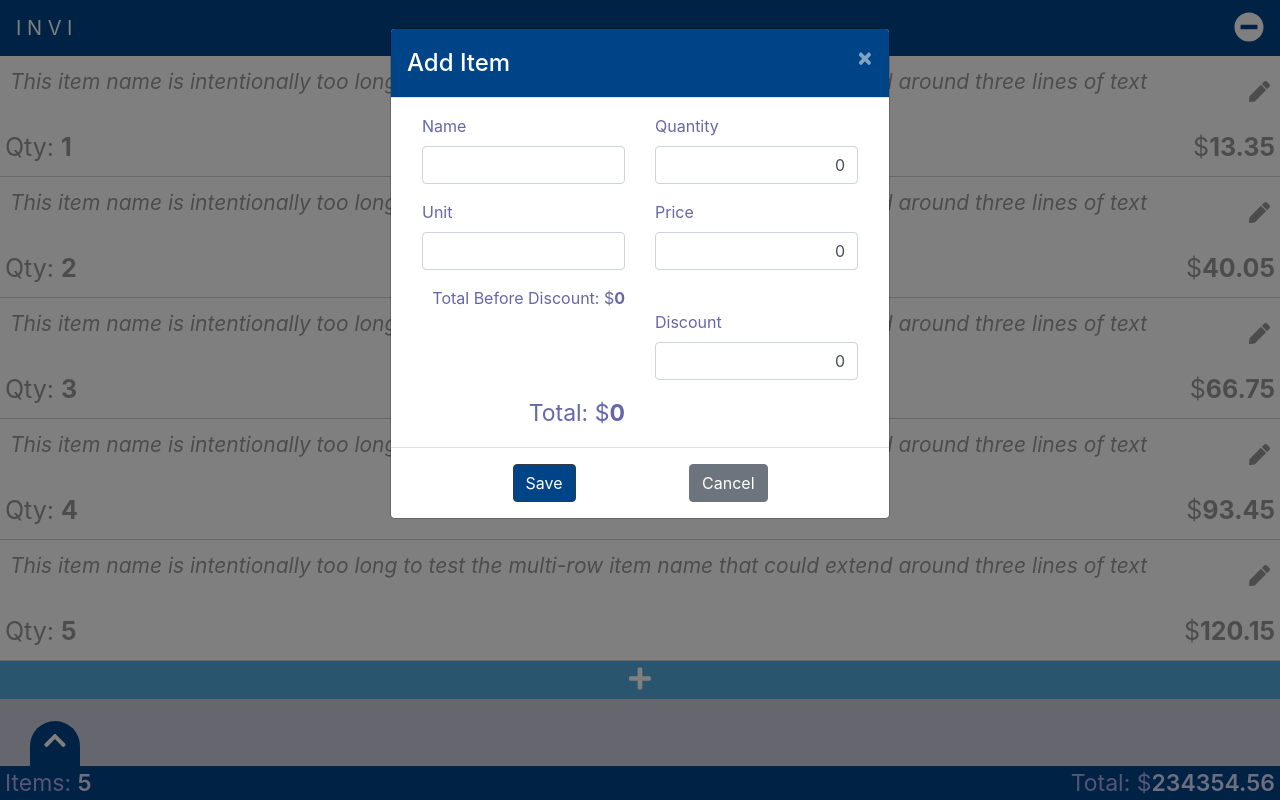
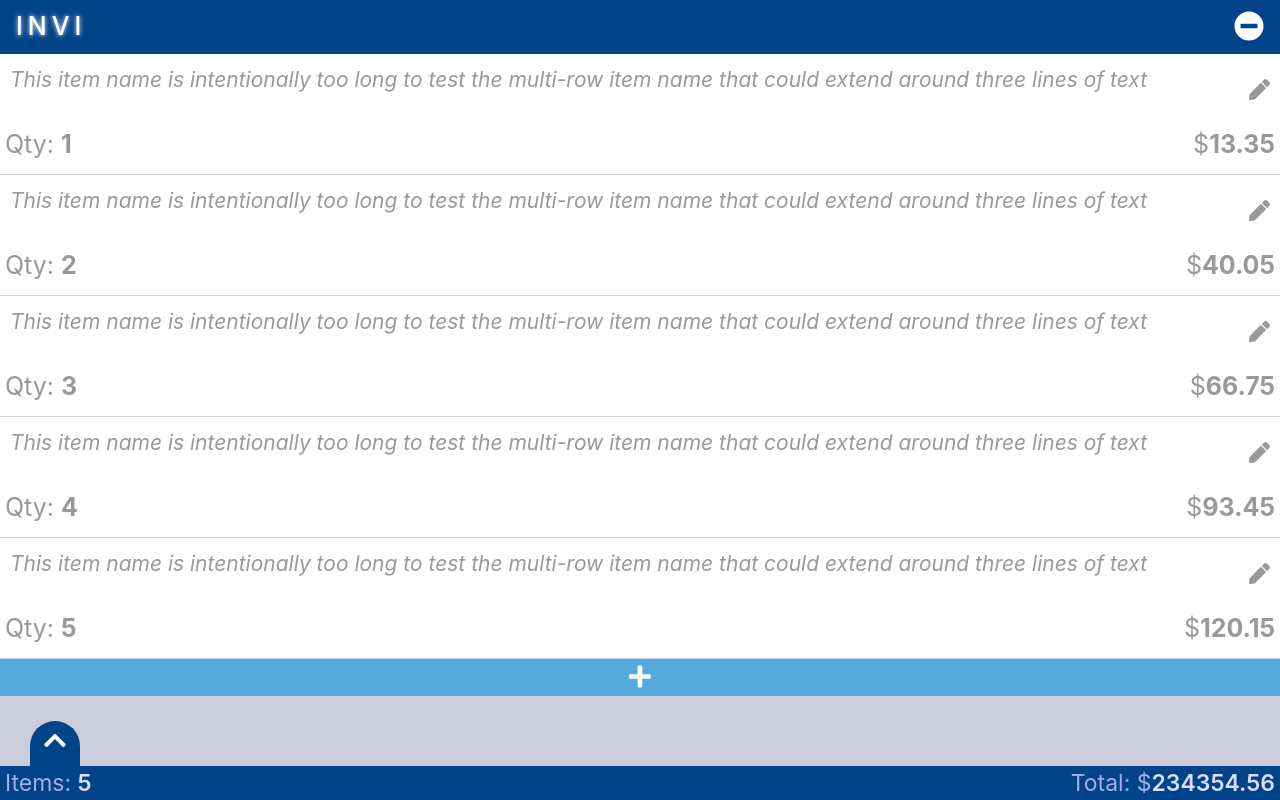
Before and after one commit to navedrasul/INVI-SPA, an Angular app: page / in a window 1280 px wide. Built offline with nearby package versions, Linux system fonts and the light colour scheme.

Commit message:
Minor interface adjustments and bug fixes
Some debugging code has been removed.

```diff
--- a/src/app/components/containers/item-list/item-list.component.ts
+++ b/src/app/components/containers/item-list/item-list.component.ts
@@ -36,10 +36,6 @@ export class ItemListComponent implements OnInit {
     };
 
     this.dataSvc.itemsChange$.subscribe(dataSvcObserver);
-
-    // Start: Debugging Test Code.
-    this.openAddEditItemModal();
-    // End: Debugging Test Code.
   }
 
   addItem() {
--- a/src/app/components/layout/header/header.component.html
+++ b/src/app/components/layout/header/header.component.html
@@ -5,7 +5,9 @@
   <a
     class="navbar-brand"
     href="#"
-  >I N V I</a>
+  >
+    <span class="inviLogo">INVI</span>
+  </a>
   <form class="form-inline ml-auto">
     <a
       class="removeBtn"
--- a/src/app/components/layout/header/header.component.scss
+++ b/src/app/components/layout/header/header.component.scss
@@ -1,12 +1,32 @@
+$logo-letter-spacing: 5px;
+$logo-size: 25px;
+$logo-weight: 500;
+$logo-shadow: 0px 0px 5px #fff;
+
 $iconBtn-size: 30px;
 $textBtn-size: 15px;
 $textBtn-weight: 500;
+$textBtn-letter-spacing: 2px;
 
 $removeBtn-color: white;
 
 $raBtn-color: orangered;
 
 $backBtn-color: grey;
+
+.inviLogo {
+  font-size: $logo-size;
+  font-weight: $logo-weight;
+  letter-spacing: $logo-letter-spacing;
+
+  padding: 0px 0px;
+
+  text-shadow: $logo-shadow;
+}
+
+.navbar-brand {
+  padding: 0px 0px;
+}
 
 .removeBtn {
   color: $removeBtn-color;
@@ -15,15 +35,18 @@ $backBtn-color: grey;
   cursor: pointer;
 }
 
+.btn {
+  font-weight: $textBtn-weight;
+  letter-spacing: $textBtn-letter-spacing;
+}
+
 .raBtn {
   color: $raBtn-color;
   font-size: $textBtn-size;
-  font-weight: $textBtn-weight;
   margin-right: 10px;
 }
 
 .backBtn {
   color: $backBtn-color;
   font-size: $textBtn-size;
-  font-weight: $textBtn-weight;
 }
--- a/src/app/components/shared/add-edit-item/add-edit-item.component.html
+++ b/src/app/components/shared/add-edit-item/add-edit-item.component.html
@@ -51,12 +51,12 @@
         </div>
       </div>
       <div class="row">
-        <div class="col-md-6 col-sm-12 totalBeforeDiscount text-right">
+        <div class="col-md-12 col-sm-12 totalBeforeDiscount text-right">
           Total Before Discount: $<strong>{{totalBeforeDiscount}}</strong>
         </div>
       </div>
       <div class="row">
-        <div class="col-md-6 offset-6 col-sm-12 form-group">
+        <div class="col-md-6 offset-md-6 col-sm-12 form-group">
           <label class="control-label">Discount</label>
           <input
             type="text"
@@ -67,7 +67,7 @@
         </div>
       </div>
       <div class="row">
-        <div class="col-md-6 col-sm-12 total text-right">
+        <div class="col-md-12 col-sm-12 total text-right">
           Total: $<strong>{{total}}</strong>
         </div>
       </div>
@@ -79,10 +79,10 @@
     type="button"
     class="btn btn-dark save-btn"
     (click)="saveAndClose()"
-  >Save</button>
+  >SAVE</button>
   <button
     type="button"
     class="btn btn-secondary"
     (click)="modalRef.hide()"
-  >Cancel</button>
+  >CANCEL</button>
 </div>
--- a/src/app/components/shared/add-edit-item/add-edit-item.component.scss
+++ b/src/app/components/shared/add-edit-item/add-edit-item.component.scss
@@ -1,5 +1,7 @@
 $darkText-color: #66a;
 $labelText-size: 23px;
+
+$textBtn-letter-spacing: 3px;
 
 .strong {
   font-weight: 500;
@@ -34,6 +36,10 @@ $labelText-size: 23px;
   font-size: $labelText-size;
 }
 
+.btn {
+  letter-spacing: 3px;
+}
+
 .save-btn {
   background-color: var(--bg-blue);
 }
```
